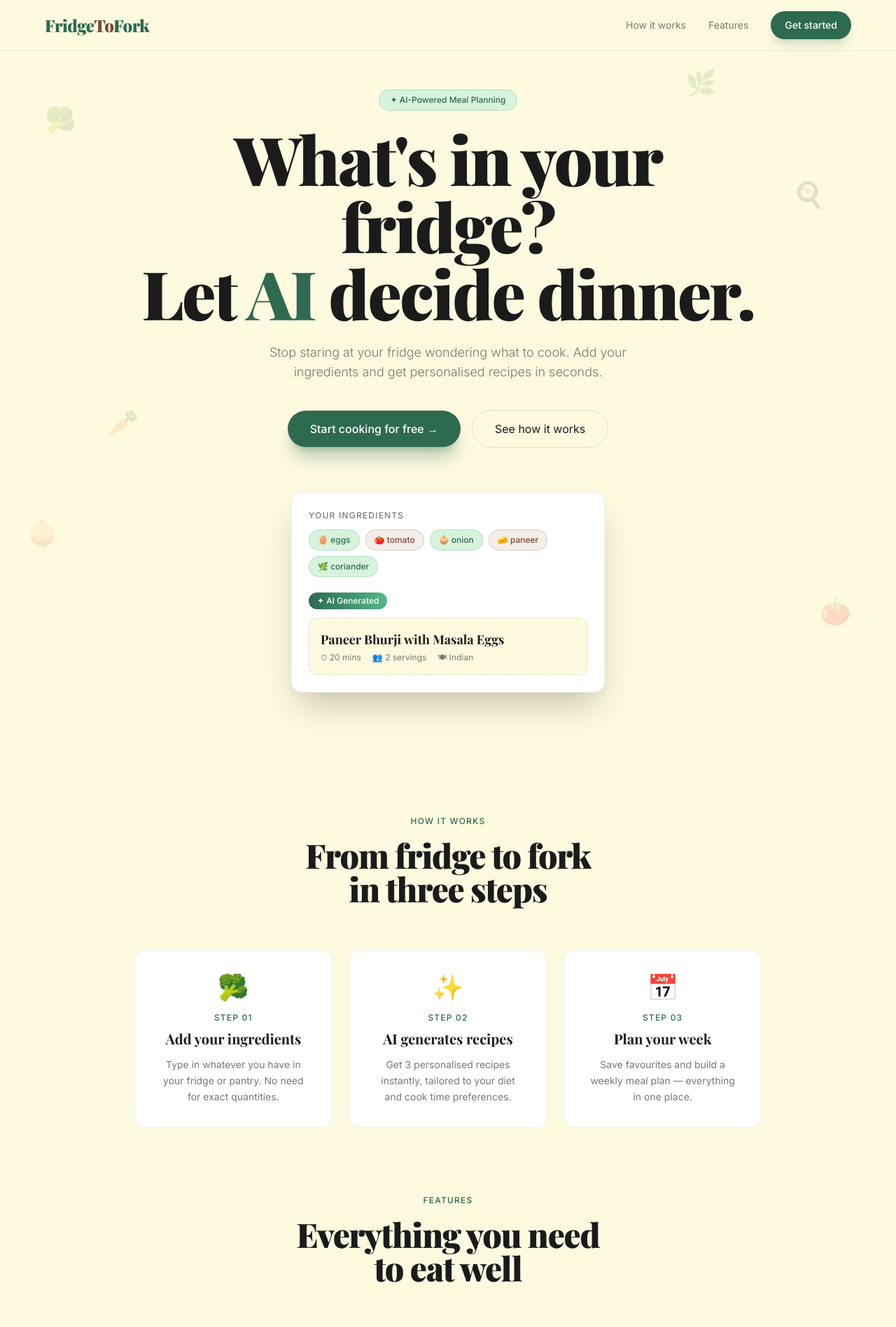
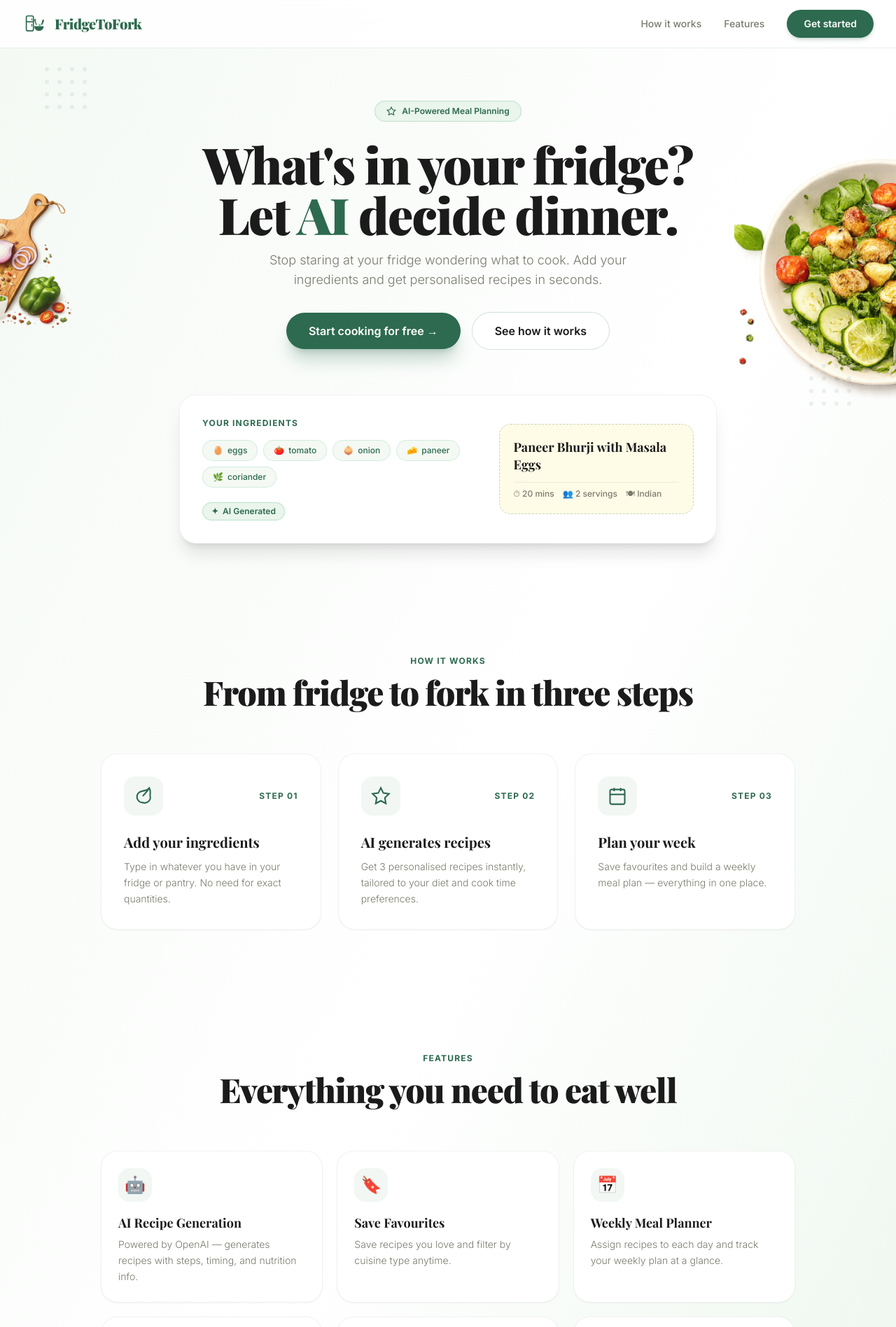
Before and after one commit to Piyush495/FridgeToFork, a Next.js app: page / in a window 1280 px wide. Shown: the top 1897 px of the page at 70% size. Built offline with nearby package versions, Linux system fonts and the light colour scheme.

Commit message:
feat: redesign landing page UI

```diff
--- a/app/page.tsx
+++ b/app/page.tsx
@@ -2,135 +2,304 @@ import Link from "next/link";
 
 export default function LandingPage() {
   return (
-    <main className="min-h-screen bg-[#FEFAE0] font-sans overflow-x-hidden">
+    <main className="min-h-screen bg-gradient-to-br from-[#F4F9F4] via-white to-[#EAF5EB] flex flex-col relative overflow-x-hidden font-sans">
 
-      {/* NAV */}
-      <nav className="fixed top-0 left-0 right-0 z-50 flex items-center justify-between px-4 sm:px-[5%] py-4 bg-[#FEFAE0]/85 backdrop-blur-md border-b border-[#2D6A4F]/10">
-        <span className="font-serif text-xl sm:text-2xl font-black text-[#2D6A4F] tracking-tight">
-          Fridge<span className="text-[#774936]">To</span>Fork
-        </span>
-        <div className="flex items-center gap-3 sm:gap-8">
-          <a href="#how" className="hidden sm:block text-sm text-[#7A7A6E] hover:text-[#2D6A4F] transition">How it works</a>
-          <a href="#features" className="hidden sm:block text-sm text-[#7A7A6E] hover:text-[#2D6A4F] transition">Features</a>
-          <Link href="/register" className="bg-[#2D6A4F] text-white px-4 sm:px-5 py-2 sm:py-2.5 rounded-full text-sm font-medium hover:bg-[#1e5038] transition shadow-lg shadow-[#2D6A4F]/20 whitespace-nowrap">
+      {/* NAVBAR */}
+      <nav className="fixed top-0 left-0 right-0 z-50 flex items-center justify-between px-4 sm:px-8 py-3.5 bg-white/80 backdrop-blur-md border-b border-[#2D6A4F]/10">
+        <Link href="/" className="flex items-center gap-2.5">
+          <div className="w-9 h-9 text-[#2D6A4F]">
+            <svg viewBox="0 0 64 64" fill="none" className="w-full h-full" xmlns="http://www.w3.org/2000/svg">
+              <rect x="10" y="12" width="18" height="38" rx="4" stroke="currentColor" strokeWidth="3" fill="none"/>
+              <line x1="10" y1="27" x2="28" y2="27" stroke="currentColor" strokeWidth="3"/>
+              <rect x="23" y="18" width="2" height="5" rx="0.5" fill="currentColor"/>
+              <rect x="23" y="32" width="2" height="7" rx="0.5" fill="currentColor"/>
+              <path d="M30 38C30 44.6274 35.3726 50 42 50C48.6274 50 54 44.6274 54 38H30Z" fill="currentColor"/>
+              <path d="M42 38C42 32.5 39 30 39 30C39 30 42.5 31.5 43.5 35C45 31.5 48.5 30 48.5 30C48.5 30 45.5 32.5 45.5 38" fill="#52B788"/>
+              <path d="M35 34L32 23M32 23L30 24.5M32 23L33.5 21.5M32 23L31 21.5" stroke="currentColor" strokeWidth="2.5" strokeLinecap="round" strokeLinejoin="round"/>
+              <path d="M49 34L52 23C52.5 21.5 54.5 23 53.5 24.5L50.5 32" stroke="currentColor" strokeWidth="2.5" strokeLinecap="round" strokeLinejoin="round"/>
+            </svg>
+          </div>
+          <span className="font-serif text-xl font-black text-[#2D6A4F] tracking-tight">
+            FridgeToFork
+          </span>
+        </Link>
+
+        <div className="flex items-center gap-4 sm:gap-8">
+          <a href="#how" className="hidden sm:block text-sm text-[#7A7A6E] hover:text-[#2D6A4F] font-medium transition">
+            How it works
+          </a>
+          <a href="#features" className="hidden sm:block text-sm text-[#7A7A6E] hover:text-[#2D6A4F] font-medium transition">
+            Features
+          </a>
+          <Link
+            href="/register"
+            className="bg-[#2D6A4F] text-white px-5 sm:px-6 py-2.5 rounded-full text-xs sm:text-sm font-semibold hover:bg-[#1e5038] transition shadow-md shadow-[#2D6A4F]/20 whitespace-nowrap"
+          >
             Get started
           </Link>
         </div>
       </nav>
 
-      {/* HERO */}
-      <section className="min-h-screen flex flex-col items-center justify-center text-center px-4 sm:px-[5%] pt-28 sm:pt-32 pb-16 sm:pb-20 relative">
-        <div className="absolute inset-0 pointer-events-none overflow-hidden">
-          {["🥦", "🍳", "🧅", "🍅", "🥕", "🌿"].map((e, i) => (
-            <span key={i} className="absolute text-3xl sm:text-4xl opacity-10 sm:opacity-15 animate-bounce" style={{
-              top: `${[15, 25, 70, 80, 55, 10][i]}%`,
-              left: i % 2 === 0 ? `${[5, 3, 12][Math.floor(i / 2)]}%` : undefined,
-              right: i % 2 !== 0 ? `${[8, 5, 20][Math.floor(i / 2)]}%` : undefined,
-              animationDelay: `${i * 0.5}s`,
-              animationDuration: "3s"
-            }}>{e}</span>
+      {/* BACKGROUND DECORATIVE GRAPHICS */}
+      {/* Top-left dot grid */}
+      <div className="hidden lg:block absolute top-24 left-16 opacity-30 pointer-events-none select-none">
+        <div className="grid grid-cols-4 gap-3">
+          {[...Array(16)].map((_, i) => (
+            <div key={i} className="w-1.5 h-1.5 rounded-full bg-[#2D6A4F]/30"/>
           ))}
         </div>
+      </div>
 
-        <div className="inline-flex items-center gap-2 bg-[#D8F3DC] text-[#2D6A4F] px-4 py-1.5 rounded-full text-xs font-medium mb-5 border border-[#52B788]/30">
-          ✦ AI-Powered Meal Planning
+      {/* Bottom-right dot grid */}
+      <div className="hidden lg:block absolute top-[520px] right-16 opacity-30 pointer-events-none select-none">
+        <div className="grid grid-cols-4 gap-3">
+          {[...Array(16)].map((_, i) => (
+            <div key={i} className="w-1.5 h-1.5 rounded-full bg-[#2D6A4F]/30"/>
+          ))}
+        </div>
+      </div>
+
+      {/* Left Cutting Board Graphic */}
+      <div className="hidden lg:block absolute left-0 top-[220px] w-[380px] xl:w-[440px] pointer-events-none select-none z-0 mix-blend-multiply opacity-90 transform -translate-x-[25%] hover:-translate-x-[20%] transition-all duration-300">
+        <img src="/auth-food.png" alt="Ingredients decor" className="w-full h-auto object-contain" />
+      </div>
+
+      {/* Right Salad Plate Graphic */}
+      <div className="hidden lg:block absolute right-0 top-[160px] w-[420px] h-[420px] pointer-events-none select-none z-0 mix-blend-multiply opacity-[0.98] transition-all duration-300 transform translate-x-[45%] hover:translate-x-[40%]">
+        <div className="w-full h-full bg-[url('/dashboard-food.png')] bg-[length:300%_auto] bg-[position:100%_center] bg-no-repeat"/>
+      </div>
+
+      {/* HERO SECTION */}
+      <section className="pt-28 sm:pt-36 pb-12 sm:pb-16 px-4 text-center max-w-4xl mx-auto flex flex-col items-center relative z-10">
+        <div className="inline-flex items-center gap-2 bg-[#EAF5EB] text-[#2D6A4F] px-4 py-1.5 rounded-full text-xs font-semibold mb-6 border border-[#52B788]/30">
+          <svg viewBox="0 0 24 24" fill="none" stroke="currentColor" strokeWidth="2" className="w-3.5 h-3.5">
+            <path d="M12 2l3.09 6.26L22 9.27l-5 4.87 1.18 6.88L12 17.77l-6.18 3.25L7 14.14 2 9.27l6.91-1.01L12 2z"/>
+          </svg>
+          AI-Powered Meal Planning
         </div>
 
-        <h1 className="font-serif text-4xl sm:text-6xl md:text-8xl font-black leading-[1.08] sm:leading-[1.05] tracking-tight text-[#1B1B1B] max-w-4xl mb-5 sm:mb-6">
-          What's in your fridge?<br />Let <em className="text-[#2D6A4F] not-italic">AI</em> decide dinner.
+        <h1 className="font-serif text-4xl sm:text-6xl md:text-7xl font-black text-[#1B1B1B] leading-[1.1] tracking-tight mb-4">
+          What&apos;s in your fridge?<br />
+          Let <span className="text-[#2D6A4F]">AI</span> decide dinner.
         </h1>
 
-        <p className="text-base sm:text-lg text-[#7A7A6E] max-w-sm sm:max-w-lg leading-relaxed font-light mb-8 sm:mb-10">
+        <p className="text-[#7A7A6E] text-base sm:text-lg max-w-xl mx-auto font-light leading-relaxed mb-8">
           Stop staring at your fridge wondering what to cook. Add your ingredients and get personalised recipes in seconds.
         </p>
 
-        <div className="flex flex-col sm:flex-row gap-3 sm:gap-4 items-center justify-center w-full max-w-sm sm:max-w-none">
-          <Link href="/register" className="w-full sm:w-auto text-center bg-[#2D6A4F] text-white px-8 py-3.5 rounded-full text-base font-medium hover:bg-[#1e5038] transition shadow-xl shadow-[#2D6A4F]/30 hover:-translate-y-0.5">
+        <div className="flex flex-col sm:flex-row gap-3.5 sm:gap-4 items-center justify-center w-full max-w-xs sm:max-w-none">
+          <Link
+            href="/register"
+            className="w-full sm:w-auto text-center bg-[#2D6A4F] hover:bg-[#1e5038] text-white px-8 py-3.5 rounded-full text-sm sm:text-base font-semibold shadow-xl shadow-[#2D6A4F]/25 transition hover:-translate-y-0.5"
+          >
             Start cooking for free →
           </Link>
-          <a href="#how" className="w-full sm:w-auto text-center px-8 py-3.5 rounded-full text-base border border-black/10 hover:border-[#2D6A4F] hover:text-[#2D6A4F] transition">
+          <a
+            href="#how"
+            className="w-full sm:w-auto text-center bg-white hover:bg-[#F4F9F4] text-[#1B1B1B] border border-[#2D6A4F]/20 px-8 py-3.5 rounded-full text-sm sm:text-base font-semibold transition hover:border-[#2D6A4F]"
+          >
             See how it works
           </a>
         </div>
 
-        {/* Demo card */}
-        <div className="mt-12 sm:mt-16 bg-white rounded-2xl p-5 sm:p-6 shadow-2xl w-full max-w-sm sm:max-w-md border border-black/5 text-left">
-          <p className="text-xs text-[#7A7A6E] font-medium uppercase tracking-widest mb-3">Your ingredients</p>
-          <div className="flex flex-wrap gap-2 mb-5">
-            {["🥚 eggs", "🍅 tomato", "🧅 onion", "🧀 paneer", "🌿 coriander"].map((item, i) => (
-              <span key={i} className={`px-3 py-1.5 rounded-full text-xs font-medium border ${i % 2 === 0 ? "bg-[#D8F3DC] text-[#2D6A4F] border-[#52B788]/30" : "bg-[#f5ede8] text-[#774936] border-[#774936]/20"}`}>
-                {item}
+        {/* DEMO CARD */}
+        <div className="mt-12 sm:mt-16 bg-white rounded-3xl border border-black/5 shadow-xl p-6 sm:p-8 max-w-3xl w-full text-left relative z-10">
+          <div className="grid grid-cols-1 sm:grid-cols-12 gap-6 items-center">
+            {/* Ingredients Column */}
+            <div className="sm:col-span-7">
+              <span className="text-xs font-bold text-[#2D6A4F] tracking-widest uppercase mb-4 block">
+                YOUR INGREDIENTS
               </span>
-            ))}
-          </div>
-          <span className="inline-flex items-center gap-1.5 bg-gradient-to-r from-[#2D6A4F] to-[#52B788] text-white text-xs font-medium px-3 py-1 rounded-full mb-3">
-            ✦ AI Generated
-          </span>
-          <div className="bg-[#FEFAE0] rounded-xl p-4 border border-dashed border-[#2D6A4F]/20">
-            <p className="font-serif text-base sm:text-lg font-bold text-[#1B1B1B] mb-1">Paneer Bhurji with Masala Eggs</p>
-            <div className="flex gap-4 text-xs text-[#7A7A6E]">
-              <span>⏱ 20 mins</span>
-              <span>👥 2 servings</span>
-              <span>🍽 Indian</span>
+              <div className="flex flex-wrap gap-2 mb-5">
+                {[
+                  { name: "eggs", icon: "🥚" },
+                  { name: "tomato", icon: "🍅" },
+                  { name: "onion", icon: "🧅" },
+                  { name: "paneer", icon: "🧀" },
+                  { name: "coriander", icon: "🌿" },
+                ].map((item, i) => (
+                  <span
+                    key={i}
+                    className="flex items-center gap-1.5 text-xs font-medium px-3.5 py-1.5 rounded-full bg-[#F4F9F4] text-[#2D6A4F] border border-[#52B788]/20"
+                  >
+                    <span>{item.icon}</span>
+                    <span>{item.name}</span>
+                  </span>
+                ))}
+              </div>
+              <div className="inline-flex items-center gap-1.5 bg-[#EAF5EB] text-[#2D6A4F] px-3 py-1 rounded-full text-xs font-semibold border border-[#52B788]/30">
+                <span>✦</span>
+                <span>AI Generated</span>
+              </div>
+            </div>
+
+            {/* Generated Recipe Preview Column */}
+            <div className="sm:col-span-5 bg-[#FEFAE0]/80 rounded-2xl p-5 border border-dashed border-[#2D6A4F]/25 flex flex-col justify-between">
+              <div>
+                <p className="font-serif text-lg font-bold text-[#1B1B1B] mb-3 leading-snug">
+                  Paneer Bhurji with Masala Eggs
+                </p>
+              </div>
+              <div className="flex items-center gap-3 text-xs text-[#7A7A6E] font-medium pt-2 border-t border-[#2D6A4F]/10">
+                <span className="flex items-center gap-1">⏱ 20 mins</span>
+                <span className="flex items-center gap-1">👥 2 servings</span>
+                <span className="flex items-center gap-1">🍽 Indian</span>
+              </div>
             </div>
           </div>
         </div>
       </section>
 
-      {/* HOW IT WORKS */}
-      <section id="how" className="px-4 sm:px-[5%] py-20 sm:py-24">
-        <p className="text-xs font-medium tracking-widest uppercase text-[#2D6A4F] text-center mb-4">How it works</p>
-        <h2 className="font-serif text-3xl sm:text-5xl font-black text-center text-[#1B1B1B] tracking-tight mb-12 sm:mb-16">From fridge to fork<br />in three steps</h2>
-        <div className="grid grid-cols-1 sm:grid-cols-3 gap-4 sm:gap-6 max-w-4xl mx-auto">
+      {/* HOW IT WORKS SECTION */}
+      <section id="how" className="py-16 sm:py-24 px-4 max-w-5xl mx-auto text-center relative z-10">
+        <span className="text-xs font-bold text-[#2D6A4F] tracking-widest uppercase mb-3 block">
+          HOW IT WORKS
+        </span>
+        <h2 className="font-serif text-3xl sm:text-5xl font-black text-[#1B1B1B] tracking-tight mb-12 sm:mb-16">
+          From fridge to fork in three steps
+        </h2>
+
+        <div className="grid grid-cols-1 md:grid-cols-3 gap-6 text-left">
           {[
-            { icon: "🥦", num: "01", title: "Add your ingredients", desc: "Type in whatever you have in your fridge or pantry. No need for exact quantities." },
-            { icon: "✨", num: "02", title: "AI generates recipes", desc: "Get 3 personalised recipes instantly, tailored to your diet and cook time preferences." },
-            { icon: "📅", num: "03", title: "Plan your week", desc: "Save favourites and build a weekly meal plan — everything in one place." },
+            {
+              num: "01",
+              title: "Add your ingredients",
+              desc: "Type in whatever you have in your fridge or pantry. No need for exact quantities.",
+              icon: (
+                <svg viewBox="0 0 24 24" fill="none" stroke="currentColor" strokeWidth="1.8" className="w-7 h-7">
+                  <path d="M11 20A7 7 0 0 1 9.8 6.1C15.5 5 17 4.48 19 2c1 2 2 3.5 1 9.2A7 7 0 0 1 11 20z" />
+                  <path d="M19 2c-2.26 4.33-5.27 7.14-8 10" />
+                </svg>
+              ),
+            },
+            {
+              num: "02",
+              title: "AI generates recipes",
+              desc: "Get 3 personalised recipes instantly, tailored to your diet and cook time preferences.",
+              icon: (
+                <svg viewBox="0 0 24 24" fill="none" stroke="currentColor" strokeWidth="1.8" className="w-7 h-7">
+                  <path d="M12 2l3.09 6.26L22 9.27l-5 4.87 1.18 6.88L12 17.77l-6.18 3.25L7 14.14 2 9.27l6.91-1.01L12 2z" />
+                </svg>
+              ),
+            },
+            {
+              num: "03",
+              title: "Plan your week",
+              desc: "Save favourites and build a weekly meal plan — everything in one place.",
+              icon: (
+                <svg viewBox="0 0 24 24" fill="none" stroke="currentColor" strokeWidth="1.8" className="w-7 h-7">
+                  <rect x="3" y="4" width="18" height="18" rx="2" ry="2"/>
+                  <line x1="16" y1="2" x2="16" y2="6"/>
+                  <line x1="8" y1="2" x2="8" y2="6"/>
+                  <line x1="3" y1="10" x2="21" y2="10"/>
+                </svg>
+              ),
+            },
           ].map((s) => (
-            <div key={s.num} className="bg-white rounded-2xl p-6 sm:p-8 border border-black/5 text-center hover:-translate-y-1 hover:shadow-xl transition-all">
-              <div className="text-4xl mb-4">{s.icon}</div>
-              <p className="text-xs font-medium text-[#2D6A4F] uppercase tracking-widest mb-2">Step {s.num}</p>
-              <p className="font-serif text-xl font-bold text-[#1B1B1B] mb-3">{s.title}</p>
-              <p className="text-sm text-[#7A7A6E] leading-relaxed">{s.desc}</p>
+            <div
+              key={s.num}
+              className="bg-white rounded-3xl p-6 sm:p-8 border border-black/5 shadow-sm hover:shadow-md hover:-translate-y-1 transition-all group"
+            >
+              <div className="flex items-center justify-between mb-6">
+                <div className="w-14 h-14 rounded-2xl bg-[#F2F7F4] flex items-center justify-center text-[#2D6A4F] group-hover:bg-[#2D6A4F] group-hover:text-white transition-colors duration-300">
+                  {s.icon}
+                </div>
+                <span className="text-xs font-bold text-[#2D6A4F] tracking-widest uppercase">
+                  STEP {s.num}
+                </span>
+              </div>
+              <h3 className="font-serif text-xl font-bold text-[#1B1B1B] mb-2.5">
+                {s.title}
+              </h3>
+              <p className="text-sm text-[#7A7A6E] leading-relaxed font-light">
+                {s.desc}
+              </p>
             </div>
           ))}
         </div>
       </section>
 
-      {/* FEATURES */}
-      <section id="features" className="px-4 sm:px-[5%] pb-20 sm:pb-24">
-        <p className="text-xs font-medium tracking-widest uppercase text-[#2D6A4F] text-center mb-4">Features</p>
-        <h2 className="font-serif text-3xl sm:text-5xl font-black text-center text-[#1B1B1B] tracking-tight mb-12 sm:mb-16">Everything you need<br />to eat well</h2>
-        <div className="grid grid-cols-1 sm:grid-cols-2 lg:grid-cols-3 gap-4 sm:gap-5 max-w-4xl mx-auto">
+      {/* FEATURES SECTION */}
+      <section id="features" className="py-16 sm:py-20 px-4 max-w-5xl mx-auto text-center relative z-10">
+        <span className="text-xs font-bold text-[#2D6A4F] tracking-widest uppercase mb-3 block">
+          FEATURES
+        </span>
+        <h2 className="font-serif text-3xl sm:text-5xl font-black text-[#1B1B1B] tracking-tight mb-12 sm:mb-16">
+          Everything you need to eat well
+        </h2>
+
+        <div className="grid grid-cols-1 sm:grid-cols-2 lg:grid-cols-3 gap-5 text-left">
           {[
-            { icon: "🤖", title: "AI Recipe Generation", desc: "Powered by OpenAI — generates recipes with steps, timing, and nutrition info." },
-            { icon: "🔖", title: "Save Favourites", desc: "Save recipes you love and filter by cuisine type anytime." },
-            { icon: "📅", title: "Weekly Meal Planner", desc: "Assign recipes to each day and track your weekly plan at a glance." },
-            { icon: "🥗", title: "Diet Preferences", desc: "Vegetarian, vegan, or no restrictions — recipes always match your needs." },
-            { icon: "⏱", title: "Cook Time Filter", desc: "Filter by cook time to find recipes that fit your schedule." },
-            { icon: "🔒", title: "Secure & Personal", desc: "Your data is private and secured with JWT authentication." },
+            {
+              icon: "🤖",
+              title: "AI Recipe Generation",
+              desc: "Powered by OpenAI — generates recipes with steps, timing, and nutrition info.",
+            },
+            {
+              icon: "🔖",
+              title: "Save Favourites",
+              desc: "Save recipes you love and filter by cuisine type anytime.",
+            },
+            {
+              icon: "📅",
+              title: "Weekly Meal Planner",
+              desc: "Assign recipes to each day and track your weekly plan at a glance.",
+            },
+            {
+              icon: "🥗",
+              title: "Diet Preferences",
+              desc: "Vegetarian, vegan, or no restrictions — recipes always match your needs.",
+            },
+            {
+              icon: "⏱",
+              title: "Cook Time Filter",
+              desc: "Filter by cook time to find recipes that fit your schedule.",
+            },
+            {
+              icon: "🔒",
+              title: "Secure & Personal",
+              desc: "Your data is private and secured with NextAuth authentication.",
+            },
           ].map((f) => (
-            <div key={f.title} className="bg-white rounded-2xl p-5 sm:p-6 border border-black/5">
-              <div className="text-3xl mb-3">{f.icon}</div>
-              <p className="font-medium text-[#1B1B1B] mb-1">{f.title}</p>
-              <p className="text-sm text-[#7A7A6E] leading-relaxed">{f.desc}</p>
+            <div
+              key={f.title}
+              className="bg-white rounded-3xl p-6 border border-black/5 shadow-sm hover:shadow-md transition-all"
+            >
+              <div className="w-12 h-12 rounded-2xl bg-[#F2F7F4] flex items-center justify-center text-[#2D6A4F] mb-4 text-2xl">
+                {f.icon}
+              </div>
+              <h3 className="font-serif text-lg font-bold text-[#1B1B1B] mb-1.5">
+                {f.title}
+              </h3>
+              <p className="text-sm text-[#7A7A6E] leading-relaxed font-light">
+                {f.desc}
+              </p>
             </div>
           ))}
         </div>
       </section>
 
-      {/* CTA */}
-      <div className="mx-4 sm:mx-[5%] mb-16 sm:mb-20 bg-[#2D6A4F] rounded-3xl px-6 sm:px-[5%] py-14 sm:py-20 text-center relative overflow-hidden">
-        <h2 className="font-serif text-3xl sm:text-5xl font-black text-white tracking-tight mb-4">Ready to stop wasting food?</h2>
-        <p className="text-white/70 text-base sm:text-lg mb-8 font-light">Turn your leftover ingredients into delicious meals today.</p>
-        <Link href="/register" className="inline-block bg-white text-[#2D6A4F] px-8 sm:px-10 py-3 sm:py-3.5 rounded-full font-medium hover:-translate-y-0.5 hover:shadow-xl transition-all text-sm sm:text-base">
-          Get started — it's free
-        </Link>
-      </div>
+      {/* BOTTOM CTA SECTION */}
+      <section className="max-w-4xl mx-auto w-full px-4 my-16 sm:my-20 relative z-10">
+        <div className="bg-[#2D6A4F] rounded-3xl p-8 sm:p-14 text-center relative overflow-hidden shadow-xl text-white">
+          <h2 className="font-serif text-3xl sm:text-5xl font-black tracking-tight mb-4">
+            Ready to stop wasting food?
+          </h2>
+          <p className="text-white/80 text-base sm:text-lg mb-8 font-light max-w-md mx-auto">
+            Turn your leftover ingredients into delicious meals today.
+          </p>
+          <Link
+            href="/register"
+            className="inline-block bg-white text-[#2D6A4F] hover:bg-[#F4F9F4] px-8 py-3.5 rounded-full font-semibold text-sm sm:text-base transition shadow-lg hover:-translate-y-0.5"
+          >
+            Get started — it&apos;s free
+          </Link>
+        </div>
+      </section>
 
       {/* FOOTER */}
-      <footer className="text-center pb-8 text-xs text-[#7A7A6E] border-t border-black/5 pt-6 px-4">
-        Made with 🍴 by <span className="text-[#2D6A4F] font-medium">Piyush Gupta</span> · Built with Next.js, MongoDB &amp; OpenAI
+      <footer className="border-t border-[#2D6A4F]/10 bg-white/50 py-6 px-4 text-center text-xs text-[#7A7A6E] relative z-10">
+        © {new Date().getFullYear()} FridgeToFork. All rights reserved. Made with 🍴 by Piyush Gupta.
       </footer>
 
     </main>
```
